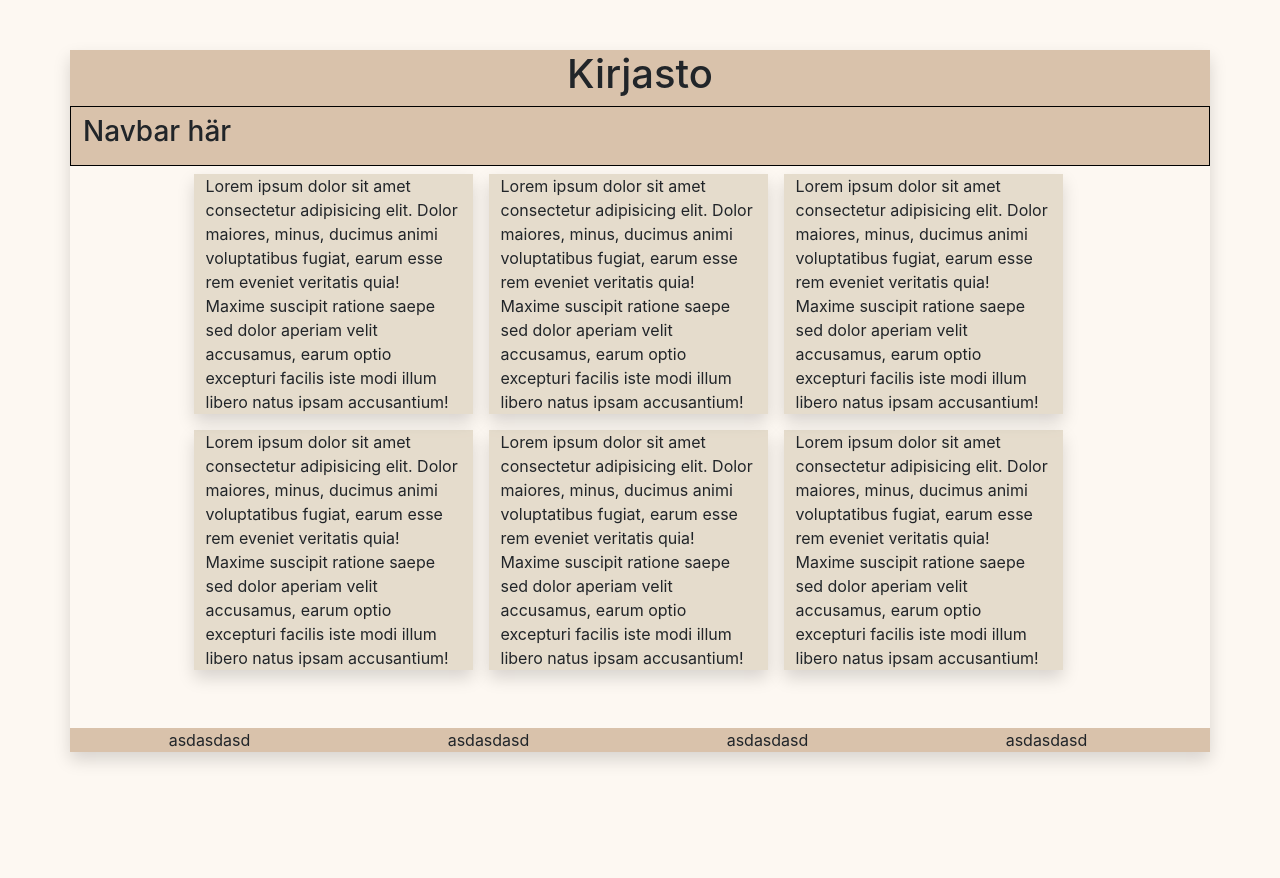
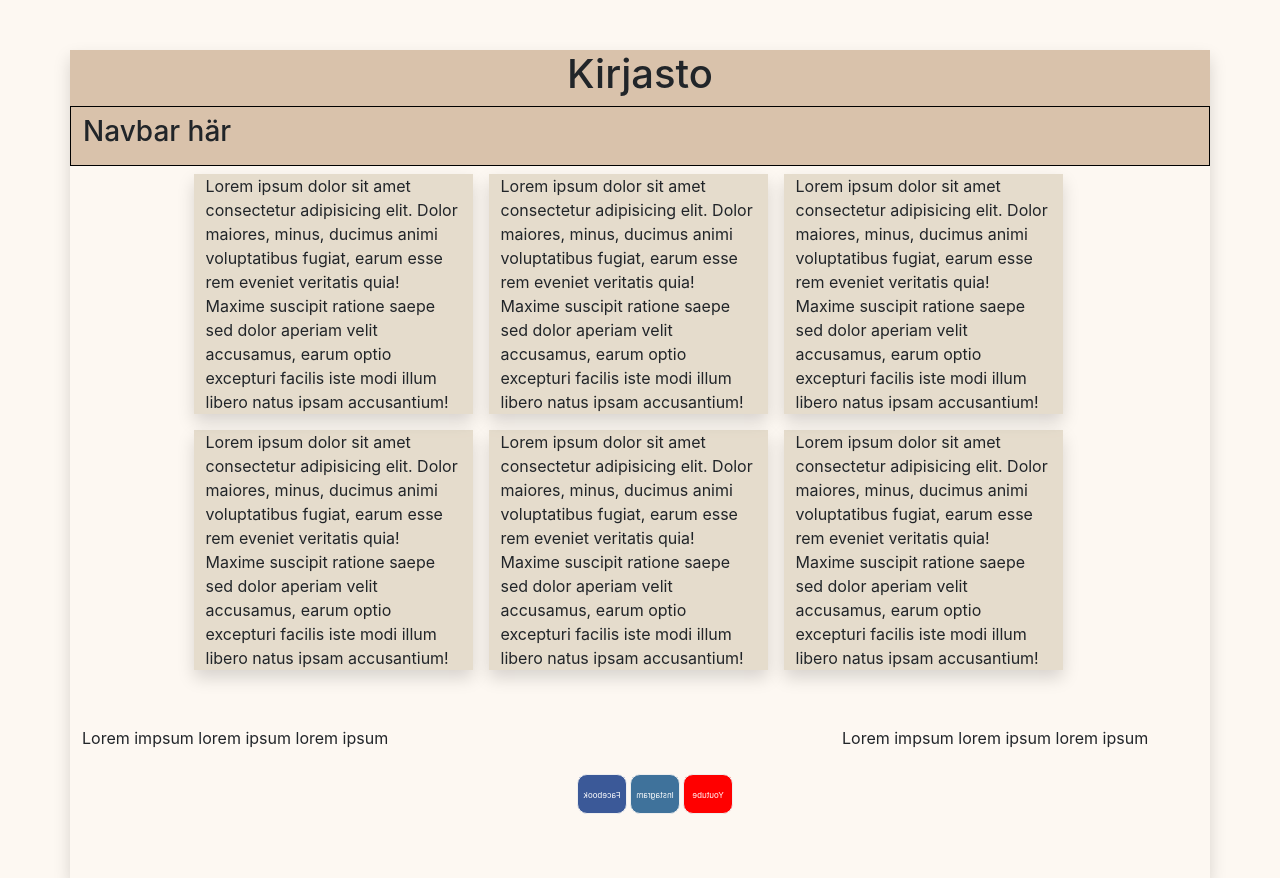
Before and after one commit to n0laja00/kirjakauppa, a React (Create React App) app: page / in a window 1280 px wide. Before the commit the page ends 800 px from the top, so only its background shows below. Built offline with nearby package versions, Linux system fonts and the light colour scheme.

Commit message:
Footeria

```diff
--- a/src/App.css
+++ b/src/App.css
@@ -22,3 +22,77 @@ background-color: #6e4e0e2a;
 .navbar {
     border: 1px solid black;
 }
+
+.social-list {
+    display: inline-flex
+}
+
+.social-list li {
+    list-style: none;
+    margin-right: 3px
+}
+
+.maincard {
+    position: relative;
+    width: 50px;
+    height: 40px
+}
+
+.thecard {
+    position: absolute;
+    width: 100%;
+    height: 100%;
+    transform-style: preserve-3d;
+    transition: all 0.8s ease
+}
+
+.thecard:hover {
+    transform: rotateY(180deg)
+}
+
+.thefront {
+    position: absolute;
+    width: 100%;
+    height: 100%;
+    background-color: hidden;
+    color: #fff;
+    border-radius: 10px;
+    cursor: pointer;
+    border: 1px solid #eee;
+    padding: 1px
+}
+
+.theback {
+    position: absolute;
+    width: 100%;
+    height: 100%;
+    cursor: pointer;
+    background-color: hidden;
+    color: #fff;
+    border-radius: 10px;
+    transform: rotateY(180deg);
+    border: 1px solid #eee;
+    padding: 1px
+}
+
+.social-text small {
+    font-size: 8px
+}
+
+@media (max-width:700px) {
+    .social-list {
+        display: block
+    }
+}
+
+.facebook {
+    background: #3b5998
+}
+
+.instagram {
+    background: #3f729b
+}
+
+.youtube {
+    background: #ff0000
+}
--- a/src/Footer.js
+++ b/src/Footer.js
@@ -2,13 +2,61 @@ import React from 'react'
 
 export default function Footer() {
     return (
-        <div className="row header">
-            <div className="row text-center">
-                <div className="col-3">asdasdasd</div>
-                <div className="col-3">asdasdasd</div>
-                <div className="col-3">asdasdasd</div>
-                <div className="col-3">asdasdasd</div>
-            </div>
-        </div>
+        <footer className="row mt-5">
+          <div className="col-4">
+            <p>Lorem impsum lorem ipsum lorem ipsum</p>
+          </div>
+          <div className="col-4">
+          <div class="container mt-5 mb-5 d-flex justify-content-center">
+              <ul class="social-list">
+                  <li>
+                      <div class="maincard">
+                          <div class="thecard">
+                            <a href="#">
+                              <div class="thefront text-center facebook">
+                                  <div class="social-icon"> <i class="fa fa-facebook fa-2x"></i> </div>
+                              </div>
+                              <div class="theback text-center facebook">
+                                  <div class="social-text mt-1"> <small class="font-weight-bold">Facebook</small> </div>
+                              </div>
+                            </a>
+                          </div>
+                      </div>
+                  </li>
+                  <li>
+                      <div class="maincard">
+                          <div class="thecard">
+                            <a href="#">
+                              <div class="thefront text-center instagram">
+                                  <div class="social-icon"> <i class="fa fa-instagram fa-2x"></i> </div>
+                              </div>
+                              <div class="theback text-center instagram">
+                                  <div class="social-text mt-1"> <small class="font-weight-bold">Instagram</small> </div>
+                              </div>
+                            </a>
+                          </div>
+                      </div>
+                  </li>
+                  <li>
+                      <div class="maincard ">
+                          <div class="thecard">
+                            <a href="#">
+                              <div class="thefront text-center youtube">
+                                  <div class="social-icon"> <i class="fa fa-youtube fa-2x"></i> </div>
+                              </div>
+                              <div class="theback text-center youtube">
+                                  <div class="social-text mt-1"> <small class="font-weight-bold">Youtube</small> </div>
+                              </div>
+                            </a>
+                          </div>
+                      </div>
+                  </li>
+              </ul>
+          </div>
+          </div>
+          <div className="col-4">
+            <p>Lorem impsum lorem ipsum lorem ipsum</p>
+          </div>
+    </footer>
     )
 }
```
